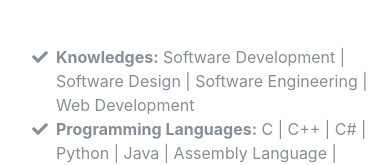
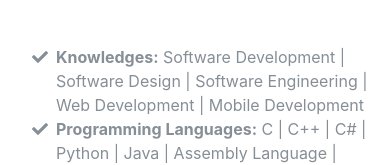
Before and after one commit to leynier/old.leynier.github.io, a plain HTML site: page index.html in a window 390 px wide. Shown: the part 3806-3971 px from the top of the page. Drawn offline with Linux system fonts and the light colour scheme; a web font is replaced by a local one.

Commit message:
Add Mobile Development to Skill section

```diff
--- a/index.html
+++ b/index.html
@@ -176,7 +176,7 @@
       <div class="w-100">
         <h2 class="mb-5">Skills</h2>
         <ul class="fa-ul mb-0">
-          <li><i class="fa-li fa fa-check"></i><strong>Knowledges:</strong>  Software Development | Software Design | Software Engineering | Web Development</li>
+          <li><i class="fa-li fa fa-check"></i><strong>Knowledges:</strong>  Software Development | Software Design | Software Engineering | Web Development | Mobile Development</li>
           <li><i class="fa-li fa fa-check"></i><strong>Programming Languages:</strong>  C | C++ | C# | Python | Java | Assembly Language | JavaScript | SQL | Ruby</li>
           <li><i class="fa-li fa fa-check"></i><strong>Markup and Style Languages:</strong>  HTML5 | CSS | JSON</li>
           <li><i class="fa-li fa fa-check"></i><strong>Frameworks and Technologies:</strong>  Flask | Android | Unity3D | Bootstrap | Vue.js | AngularJS | SQLAlchemy | Windows Forms | Windows Presentation Fundation</li>
```
Also changed, not shown: README.md.
